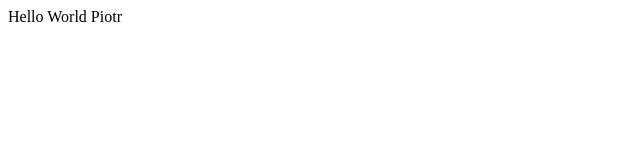
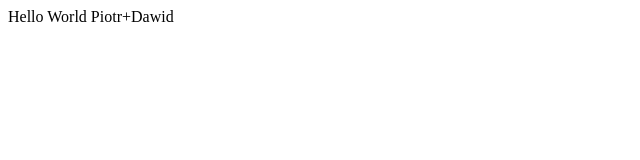
Before and after one commit to DawidKrupski/Zadanie-1, a plain HTML site: page index.html in a window 1280 px wide. Shown: the full height of the page, 0-640 px from the left. Drawn offline with Linux system fonts and the light colour scheme.

Commit message:
Zmiany Dawid

```diff
--- a/index.html
+++ b/index.html
@@ -6,6 +6,6 @@
     <title>Document</title>
   </head>
   <body>
-    Hello World Piotr
+    Hello World Piotr+Dawid
   </body>
 </html>
```
